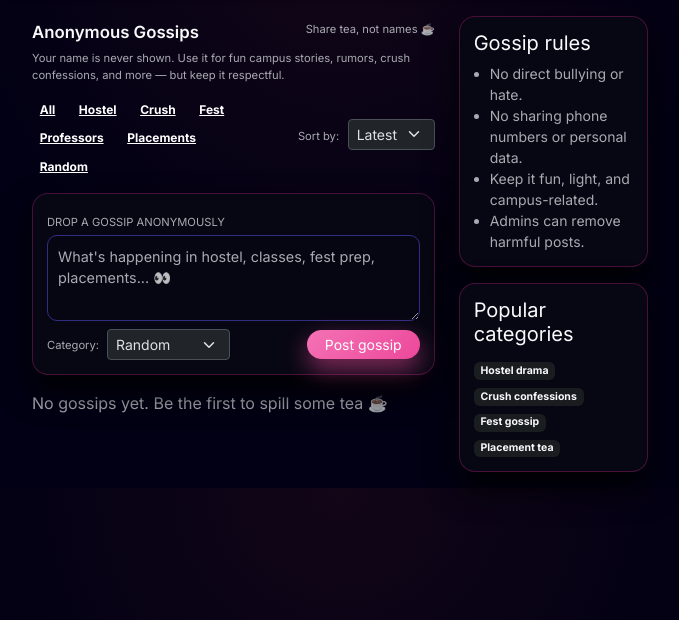
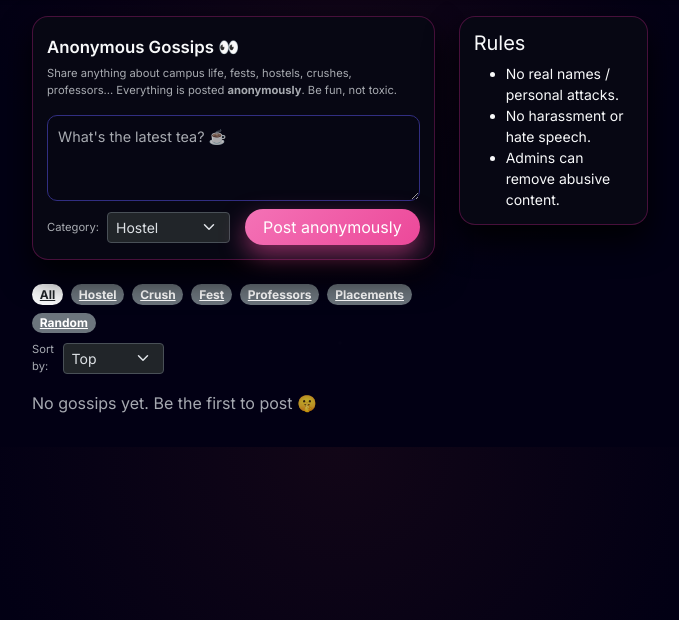
Before and after one commit to namanjasoria41/campusconnect, a Flask app: page /gossip/ in a window 1280 px wide. Shown: the part 57-677 px from the top of the page, without its empty margins (300-979 px from the left). Run offline with Flask 3, Linux system fonts and the light colour scheme; a user stored in the database is signed in; tables that the repository leaves empty hold one stand-in row (values such as "Sample post").

Commit message:
Update feed.html

```diff
--- a/app/templates/gossip/feed.html
+++ b/app/templates/gossip/feed.html
@@ -1,190 +1,165 @@
 {% extends "base.html" %}
-{% block title %}Gossips - CampusConnect{% endblock %}
+{% block title %}Anonymous Gossip - CampusConnect{% endblock %}
 {% block content %}
 
 <div class="row">
 
-  <!-- LEFT: Create + Gossips -->
+  <!-- MAIN CONTENT (LEFT SIDE) -->
   <div class="col-lg-8">
 
-    <!-- HEADING + SUBTEXT -->
-    <div class="d-flex justify-content-between align-items-center mb-2">
-      <h4 class="feed-heading mb-0">Anonymous Gossips</h4>
-      <span class="tiny text-muted d-none d-sm-inline">
-        Share tea, not names ☕
-      </span>
-    </div>
+    <!-- POST GOSSIP BOX -->
+    <div class="glass-card mb-4">
+      <h4 class="mb-2 feed-heading">Anonymous Gossips 👀</h4>
       <p class="text-muted tiny mb-3">
-      Your name is never shown. Use it for fun campus stories, rumors, crush confessions, and more — but keep it respectful.
+        Share anything about campus life, fests, hostels, crushes, professors...
+        Everything is posted <strong>anonymously</strong>. Be fun, not toxic.
       </p>
 
+      <form method="post">
+        <div class="mb-2">
+          <textarea class="form-control" name="text" rows="3"
+                    placeholder="What's the latest tea? ☕"
+                    required></textarea>
+        </div>
+
+        <div class="d-flex flex-wrap align-items-center gap-2">
+          <label class="tiny text-muted mb-0">Category:</label>
+          <select class="form-select form-select-sm w-auto" name="category">
+            {% for cat in categories %}
+              <option value="{{ cat }}">{{ cat|capitalize }}</option>
+            {% endfor %}
+          </select>
+
+          <button class="btn btn-primary ms-auto">Post anonymously</button>
+        </div>
+      </form>
+    </div>
+
     <!-- FILTER BAR -->
-    <form method="get" class="row g-2 align-items-center mb-3 gossip-filter-row">
-      <div class="col-12 col-md-7">
-        <div class="d-flex flex-wrap gap-2">
-          {% set cf = category_filter or 'all' %}
-          <a href="{{ url_for('gossip.feed') }}"
-             class="badge rounded-pill gossip-chip {% if cf == 'all' %}active{% endif %}">
+    <div class="d-flex justify-content-between align-items-center mb-3 flex-wrap gap-2">
+
+      <!-- Category filter -->
+      <div class="d-flex gap-2 flex-wrap">
+        <a href="{{ url_for('gossip.feed', category='all', sort=current_sort) }}"
+           class="badge rounded-pill
+                  {% if current_category=='all' %}bg-light text-dark{% else %}bg-secondary{% endif %}">
           All
         </a>
-          <a href="{{ url_for('gossip.feed', category='hostel') }}"
-             class="badge rounded-pill gossip-chip {% if cf == 'hostel' %}active{% endif %}">
-            Hostel
+
+        {% for cat in categories %}
+          <a href="{{ url_for('gossip.feed', category=cat, sort=current_sort) }}"
+             class="badge rounded-pill
+                    {% if current_category==cat %}bg-light text-dark{% else %}bg-secondary{% endif %}">
+            {{ cat|capitalize }}
           </a>
-          <a href="{{ url_for('gossip.feed', category='crush') }}"
-             class="badge rounded-pill gossip-chip {% if cf == 'crush' %}active{% endif %}">
-            Crush
-          </a>
-          <a href="{{ url_for('gossip.feed', category='fest') }}"
-             class="badge rounded-pill gossip-chip {% if cf == 'fest' %}active{% endif %}">
-            Fest
-          </a>
-          <a href="{{ url_for('gossip.feed', category='professors') }}"
-             class="badge rounded-pill gossip-chip {% if cf == 'professors' %}active{% endif %}">
-            Professors
-          </a>
-          <a href="{{ url_for('gossip.feed', category='placements') }}"
-             class="badge rounded-pill gossip-chip {% if cf == 'placements' %}active{% endif %}">
-            Placements
-          </a>
-          <a href="{{ url_for('gossip.feed', category='random') }}"
-             class="badge rounded-pill gossip-chip {% if cf == 'random' %}active{% endif %}">
-            Random
-          </a>
-        </div>
+        {% endfor %}
       </div>
 
-      <div class="col-12 col-md-5 mt-2 mt-md-0 text-md-end">
-        <label class="tiny text-muted me-1">Sort by:</label>
-        {% set sb = sort_by or 'latest' %}
-        <select name="sort" class="form-select form-select-sm d-inline-block w-auto"
-                onchange="this.form.submit()">
-          <option value="latest" {% if sb == 'latest' %}selected{% endif %}>Latest</option>
-          <option value="top" {% if sb == 'top' %}selected{% endif %}>Top</option>
-          <option value="hot" {% if sb == 'hot' %}selected{% endif %}>Hot</option>
+      <!-- Sorting dropdown -->
+      <form method="get" class="d-flex align-items-center gap-1">
+        <input type="hidden" name="category" value="{{ current_category }}">
+        <label class="tiny text-muted mb-0">Sort by:</label>
+        <select name="sort" class="form-select form-select-sm" onchange="this.form.submit()">
+          <option value="latest" {% if current_sort=='latest' %}selected{% endif %}>Latest</option>
+          <option value="top" {% if current_sort=='top' %}selected{% endif %}>Top</option>
+          <option value="hot" {% if current_sort=='hot' %}selected{% endif %}>Hot</option>
         </select>
-        {# preserve category in query #}
-        {% if cf and cf != 'all' %}
-          <input type="hidden" name="category" value="{{ cf }}">
-        {% endif %}
-      </div>
-    </form>
-
-    <!-- NEW GOSSIP FORM -->
-    <div class="glass-card mb-3">
-      <form method="post">
-        <label class="form-label tiny text-uppercase text-muted mb-1">
-          Drop a gossip anonymously
-        </label>
-
-        <textarea
-          class="form-control"
-          name="text"
-          rows="3"
-          placeholder="What's happening in hostel, classes, fest prep, placements... 👀"
-          required
-        ></textarea>
-
-        <div class="d-flex flex-wrap align-items-center justify-content-between mt-2 gap-2">
-          <div class="d-flex align-items-center gap-2">
-            <label class="tiny text-muted mb-0">Category:</label>
-            <select class="form-select form-select-sm" name="category">
-              <option value="random">Random</option>
-              <option value="hostel">Hostel</option>
-              <option value="crush">Crush</option>
-              <option value="fest">Fest</option>
-              <option value="professors">Professors</option>
-              <option value="placements">Placements</option>
-            </select>
-          </div>
-
-          <button class="btn btn-primary btn-sm">
-            Post gossip
-          </button>
-        </div>
       </form>
     </div>
 
     <!-- GOSSIP LIST -->
     {% if gossips %}
-      {% for gossip in gossips %}
-      <div class="card glass-card mb-3 gossip-card">
+      {% for g in gossips %}
+        <div class="card glass-card mb-3">
           <div class="card-body">
 
-          <!-- Header: category + time -->
-          <div class="d-flex justify-content-between align-items-center mb-1">
-            <div class="d-flex align-items-center gap-2">
-              <span class="badge rounded-pill gossip-category-pill">
-                {{ gossip.category|capitalize if gossip.category else "Random" }}
-              </span>
-              <span class="tiny text-muted">Anonymous</span>
+            <!-- HEADER -->
+            <div class="d-flex justify-content-between mb-2">
+              <div>
+                <strong>Anon</strong>
+                <small class="text-muted ms-2">{{ g.category|capitalize }}</small>
               </div>
 
-            {% if gossip.created_at %}
               <small class="text-muted tiny">
-                {{ gossip.created_at.strftime('%d %b %Y %H:%M') }}
+                {{ g.created_at.strftime('%d %b %Y %H:%M') }}
               </small>
-            {% endif %}
             </div>
 
-          <!-- Text -->
-          <p class="mb-2 gossip-text">
-            {{ gossip.text }}
-          </p>
+            <!-- GOSSIP TEXT -->
+            <p class="mb-3 gossip-text">{{ g.text }}</p>
 
-          <!-- Footer: counts / actions -->
-          <div class="d-flex justify-content-between align-items-center tiny text-muted mt-1">
-            <div class="d-flex align-items-center gap-3">
-              <div class="d-flex align-items-center gap-1">
-                <i class="bi bi-arrow-up-circle"></i>
-                <span>{{ gossip.score if gossip.score is defined else (gossip.votes|length if gossip.votes is defined else 0) }}</span>
-              </div>
-              <div class="d-flex align-items-center gap-1">
-                <i class="bi bi-chat-dots"></i>
-                <span>{{ gossip.comments|length if gossip.comments is defined else 0 }} comments</span>
-              </div>
+            <!-- VOTE + VIEW BUTTON -->
+            <div class="d-flex justify-content-between align-items-center">
+
+              <!-- Voting buttons -->
+              <div class="d-flex align-items-center gap-2">
+                <button class="btn btn-sm btn-outline-light gossip-vote-btn"
+                        type="button"
+                        data-id="{{ g.id }}" data-action="up">▲</button>
+
+                <span id="gossip-score-{{ g.id }}">
+                  {{ g.upvotes - g.downvotes }}
+                </span>
+
+                <button class="btn btn-sm btn-outline-light gossip-vote-btn"
+                        type="button"
+                        data-id="{{ g.id }}" data-action="down">▼</button>
               </div>
 
-            {# If you later add a detail page, link it here #}
-            {# <a href="{{ url_for('gossip.detail', gossip_id=gossip.id) }}" class="tiny text-info text-decoration-none">
-                 View thread
-               </a> #}
+              <!-- View full post -->
+              <a href="{{ url_for('gossip.detail', gossip_id=g.id) }}"
+                 class="btn btn-sm btn-outline-info">
+                View & Comment
+              </a>
+
             </div>
 
           </div>
         </div>
       {% endfor %}
     {% else %}
-      <p class="text-muted mt-3">No gossips yet. Be the first to spill some tea ☕</p>
+      <p class="text-muted">No gossips yet. Be the first to post 🤫</p>
     {% endif %}
 
   </div>
 
-  <!-- RIGHT: Rules / Tips -->
+  <!-- SIDEBAR (RIGHT SIDE) -->
   <div class="col-lg-4 mt-4 mt-lg-0">
 
-    <div class="glass-card mb-3">
-      <h5 class="mb-2">Gossip rules</h5>
-      <ul class="small text-muted mb-0 ps-3">
-        <li>No direct bullying or hate.</li>
-        <li>No sharing phone numbers or personal data.</li>
-        <li>Keep it fun, light, and campus-related.</li>
-        <li>Admins can remove harmful posts.</li>
+    <div class="glass-card">
+      <h5 class="mb-2">Rules</h5>
+      <ul class="small mb-0">
+        <li>No real names / personal attacks.</li>
+        <li>No harassment or hate speech.</li>
+        <li>Admins can remove abusive content.</li>
       </ul>
-    </div>
-
-    <div class="glass-card">
-      <h5 class="mb-3">Popular categories</h5>
-      <div class="d-flex flex-wrap gap-2 small">
-        <span class="badge bg-dark-subtle text-light">Hostel drama</span>
-        <span class="badge bg-dark-subtle text-light">Crush confessions</span>
-        <span class="badge bg-dark-subtle text-light">Fest gossip</span>
-        <span class="badge bg-dark-subtle text-light">Placement tea</span>
-      </div>
     </div>
 
   </div>
 
 </div>
 
+<!-- VOTING SCRIPT -->
+<script>
+document.querySelectorAll(".gossip-vote-btn").forEach(btn => {
+  btn.addEventListener("click", function() {
+    const id = this.dataset.id;
+    const action = this.dataset.action;
+
+    fetch(`/gossip/vote/${id}`, {
+      method: "POST",
+      headers: { "Content-Type": "application/x-www-form-urlencoded" },
+      body: `action=${action}`
+    })
+    .then(res => res.json())
+    .then(data => {
+      if (data.ok) {
+        document.getElementById(`gossip-score-${id}`).innerText = data.score;
+      }
+    })
+    .catch(console.error);
+  });
+});
+</script>
+
 {% endblock %}
```
Lines whose indentation alone changed are shown as unchanged.
